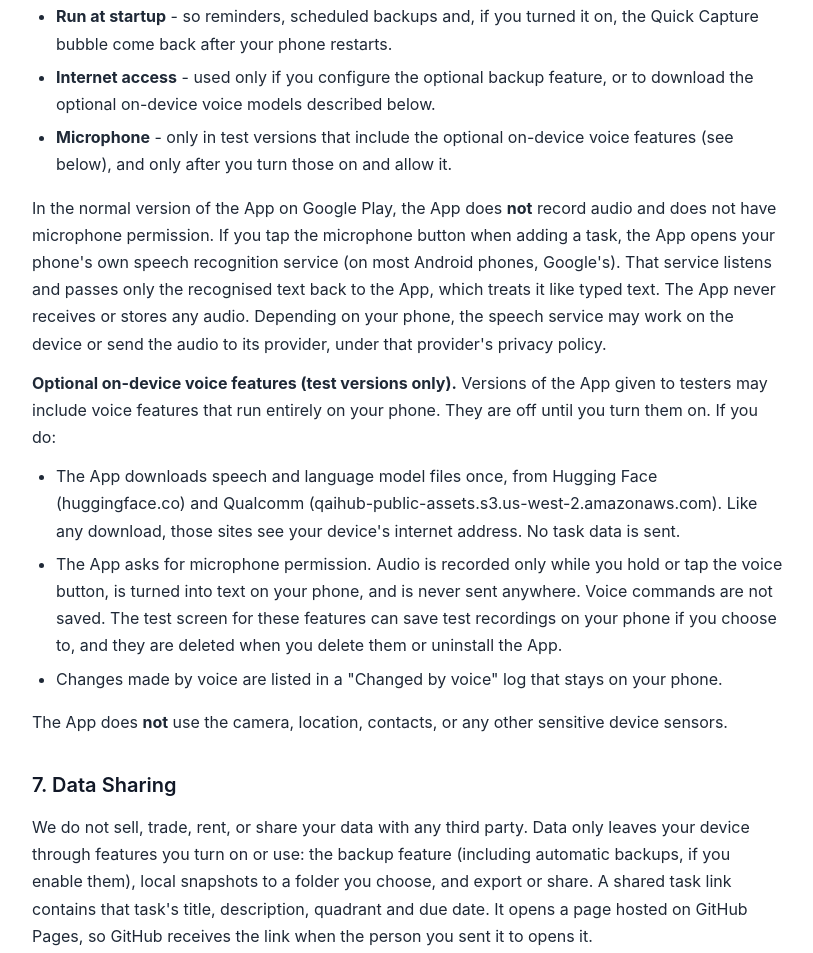
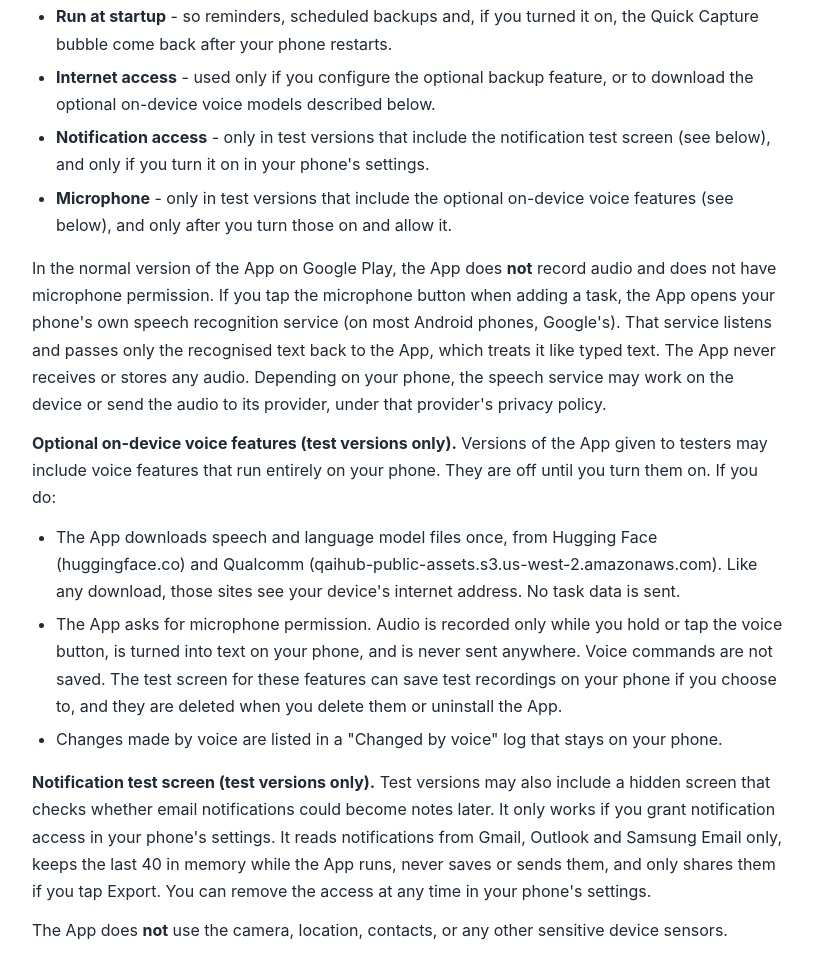
Before and after one commit to DougieWilDaBeast/eisenhower_matrix_privacy_policy, a plain HTML site: page index.html in a window 1280 px wide. Shown: the part 2828-3781 px from the top of the page, without its empty margins (232-1045 px from the left). Drawn offline with Linux system fonts and the light colour scheme.

Commit message:
Privacy policy: notification test screen in test builds
Co-Authored-By: Claude Opus 5.5 <noreply@anthropic.com>
Claude-Session: https://claude.ai/code/session_01BN2D78hJ3bM4zNbZ7EXaWe

```diff
--- a/index.html
+++ b/index.html
@@ -127,6 +127,7 @@
     <li><strong>Exact alarms</strong> - optional. If you allow it, reminders arrive at the exact minute you set instead of a few minutes late. You can turn it off in your device settings.</li>
     <li><strong>Run at startup</strong> - so reminders, scheduled backups and, if you turned it on, the Quick Capture bubble come back after your phone restarts.</li>
     <li><strong>Internet access</strong> - used only if you configure the optional backup feature, or to download the optional on-device voice models described below.</li>
+    <li><strong>Notification access</strong> - only in test versions that include the notification test screen (see below), and only if you turn it on in your phone's settings.</li>
     <li><strong>Microphone</strong> - only in test versions that include the optional on-device voice features (see below), and only after you turn those on and allow it.</li>
   </ul>
   <p>In the normal version of the App on Google Play, the App does <strong>not</strong> record audio and does not have microphone permission. If you tap the microphone button when adding a task, the App opens your phone's own speech recognition service (on most Android phones, Google's). That service listens and passes only the recognised text back to the App, which treats it like typed text. The App never receives or stores any audio. Depending on your phone, the speech service may work on the device or send the audio to its provider, under that provider's privacy policy.</p>
@@ -136,6 +137,7 @@
     <li>The App asks for microphone permission. Audio is recorded only while you hold or tap the voice button, is turned into text on your phone, and is never sent anywhere. Voice commands are not saved. The test screen for these features can save test recordings on your phone if you choose to, and they are deleted when you delete them or uninstall the App.</li>
     <li>Changes made by voice are listed in a "Changed by voice" log that stays on your phone.</li>
   </ul>
+  <p><strong>Notification test screen (test versions only).</strong> Test versions may also include a hidden screen that checks whether email notifications could become notes later. It only works if you grant notification access in your phone's settings. It reads notifications from Gmail, Outlook and Samsung Email only, keeps the last 40 in memory while the App runs, never saves or sends them, and only shares them if you tap Export. You can remove the access at any time in your phone's settings.</p>
   <p>The App does <strong>not</strong> use the camera, location, contacts, or any other sensitive device sensors.</p>
 
   <h2>7. Data Sharing</h2>
```
